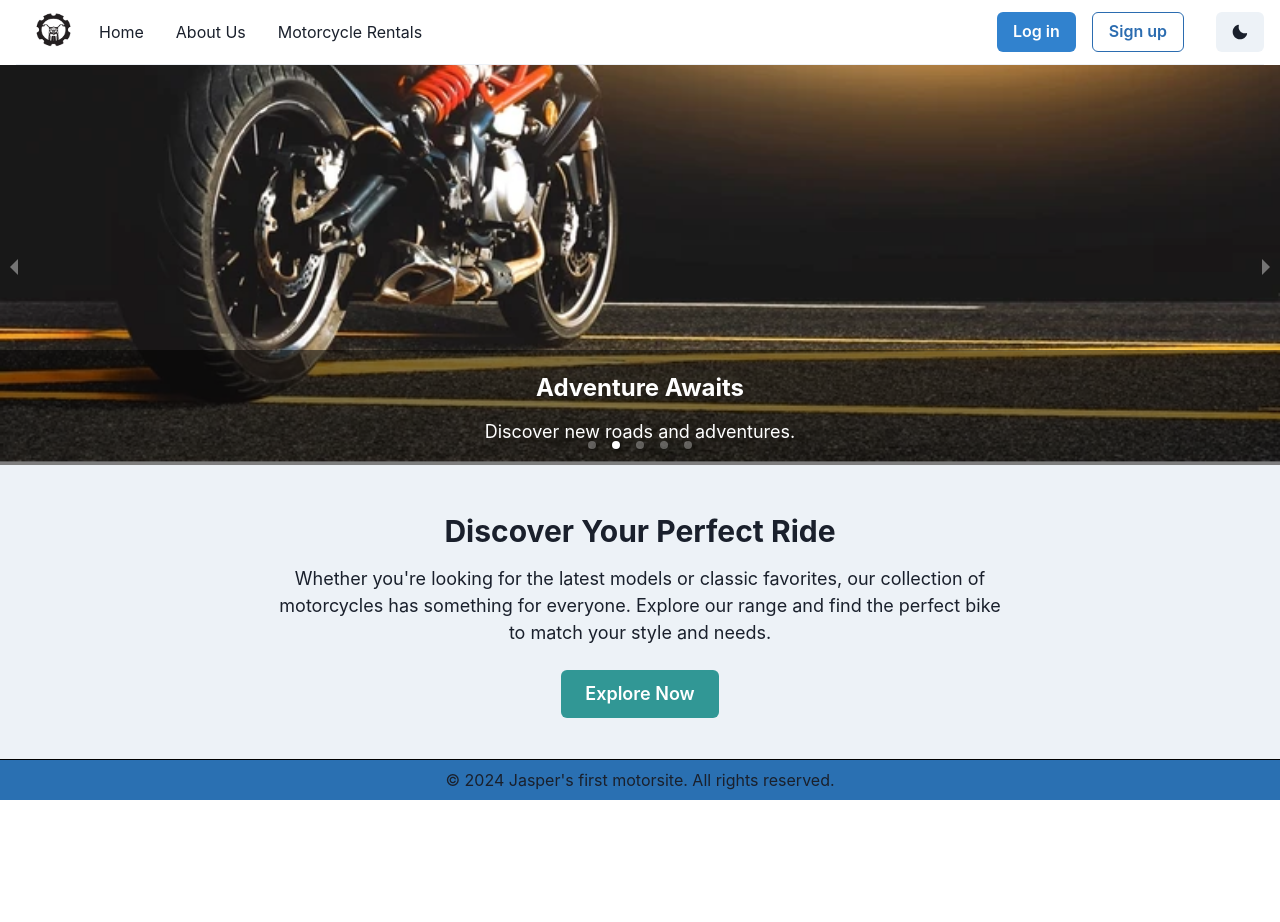
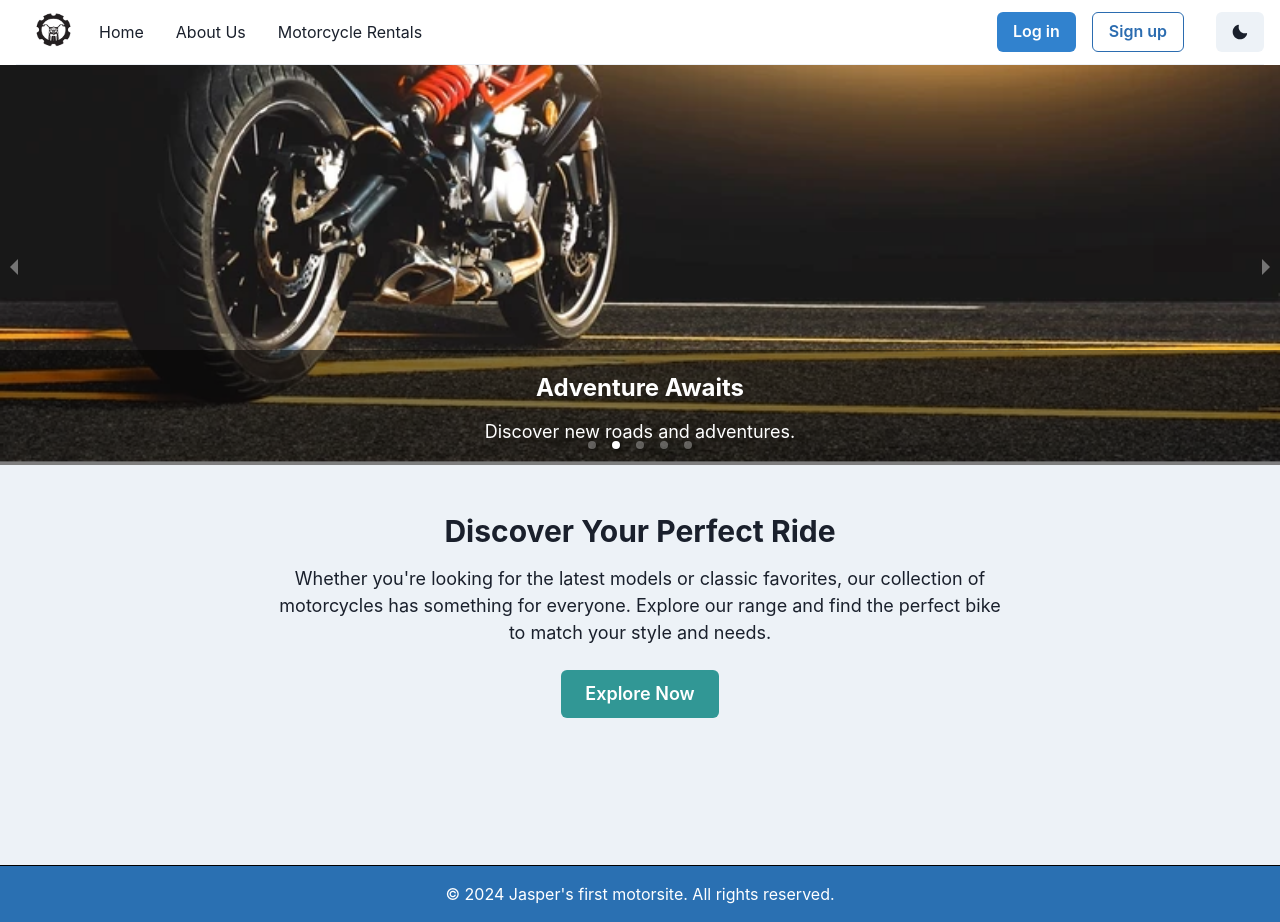
Before and after one commit to haegemanjasper/Motor-Client-Side, a React (Vite) app: page / in a window 1280 px wide. Before the commit the page ends 800 px from the top, so only its background shows below. Built offline with nearby package versions, Linux system fonts and the light colour scheme; no server answers; grey boxes are pictures that could not be loaded.

Commit message:
footer & homepage fixes

```diff
--- a/src/components/footer/footer.jsx
+++ b/src/components/footer/footer.jsx
@@ -7,15 +7,11 @@ export default function Footer() {
             bg="#2a70b2"
             borderTopWidth={1}
             borderTopColor="black"
-            p={2}
-            position="fixed"
-            bottom={0}
+            p={4}
             width="100%"
-            justifyContent="center"
-            transp
         >
             <Center>
-                <Text>
+                <Text color="white">
                     &copy; 2024 Jasper's first motorsite. All rights reserved.
                 </Text>
             </Center>
--- a/src/main.jsx
+++ b/src/main.jsx
@@ -8,7 +8,6 @@ import { AuthProvider } from "./context/auth-context.jsx";
 import theme from "./theme.js";
 import Home from "./pages/home.jsx";
 import Root from "./root.jsx";
-import Footer from "./components/footer/footer.jsx";
 import Register from "./pages/register.jsx";
 import Login from "./pages/login.jsx";
 import AboutUs from "./pages/aboutus.jsx";
@@ -45,7 +44,6 @@ ReactDOM.createRoot(document.getElementById("root")).render(
             <ChakraProvider theme={theme}>
                 <ShopContextProvider>
                     <RouterProvider router={router} />
-                    <Footer />
                 </ShopContextProvider>
             </ChakraProvider>
         </AuthProvider>
--- a/src/pages/home.jsx
+++ b/src/pages/home.jsx
@@ -1,15 +1,12 @@
 import React from "react";
 import { Box, Container, Heading, Text, Button } from "@chakra-ui/react";
 import CustomCarousel from "../components/banner/customCarousel.jsx";
-import { useNavigate } from "react-router-dom";
 
 export default function Home() {
-    const navigate = useNavigate();
-
     return (
-        <div>
+        <Box display="flex" flexDirection="column" minHeight="100vh">
             <CustomCarousel />
-            <Box bg="gray.100" py={12} textAlign="center" px={4}>
+            <Box bg="gray.100" py={12} textAlign="center" px={4} flex="1">
                 <Container maxW="container.md">
                     <Heading as="h2" size="lg" mb={4}>
                         Discover Your Perfect Ride
@@ -23,12 +20,12 @@ export default function Home() {
                     <Button
                         colorScheme="teal"
                         size="lg"
-                        onClick={() => navigate("/rentabike")}
+                        onClick={() => (window.location.href = "/rentabike")}
                     >
                         Explore Now
                     </Button>
                 </Container>
             </Box>
-        </div>
+        </Box>
     );
 }
--- a/src/root.jsx
+++ b/src/root.jsx
@@ -1,11 +1,17 @@
+import React from "react";
+import { Box } from "@chakra-ui/react";
 import { Outlet } from "react-router-dom";
 import CustomNavbar from "./components/navigation/navbar";
+import Footer from "./components/footer/footer.jsx";
 
 export default function Root() {
     return (
-        <>
+        <Box minHeight="100vh" display="flex" flexDirection="column">
             <CustomNavbar />
-            <Outlet />
-        </>
+            <Box flex="1">
+                <Outlet />
+            </Box>
+            <Footer />
+        </Box>
     );
 }
```
